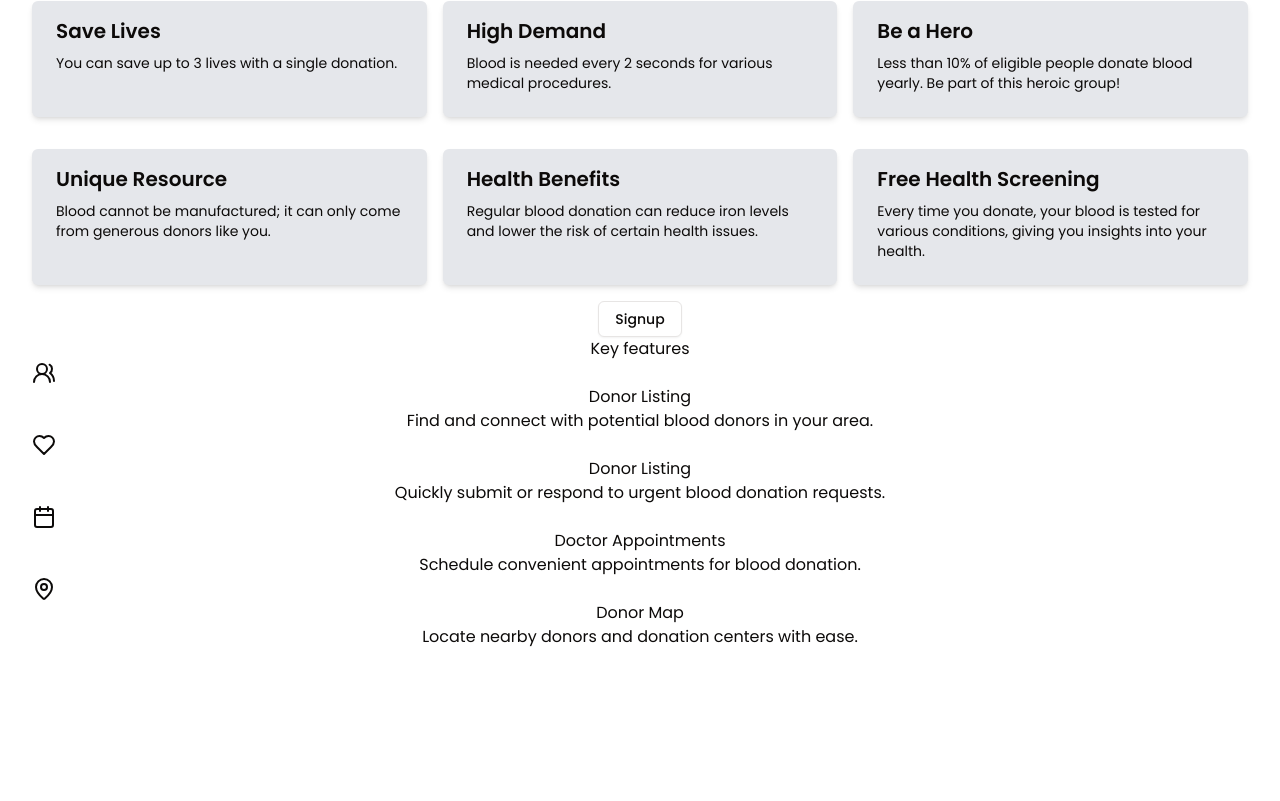
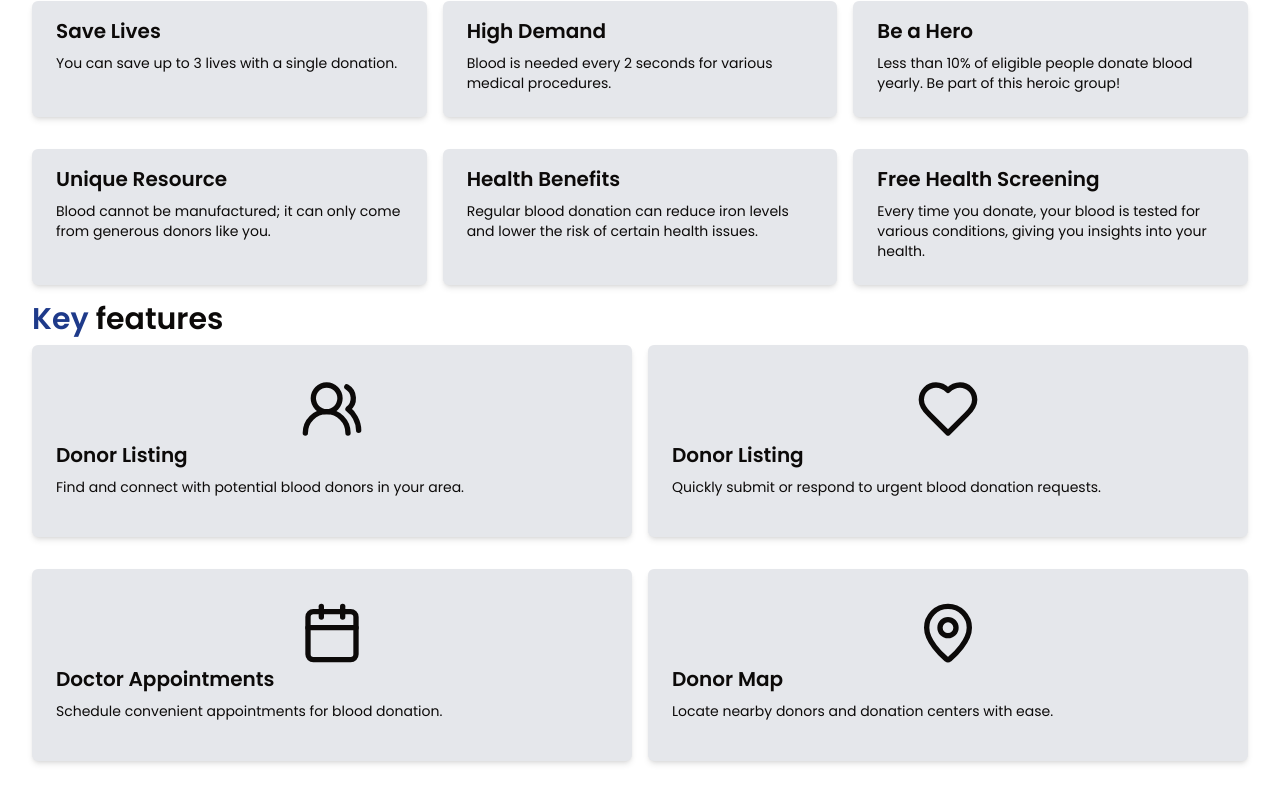
Before and after one commit to aces-erc/aces_techfest_hackathon_v7_bit_buster, a React (Vite) app in the folder Frontend/: page / in a window 1280 px wide. Shown: the part 820-1621 px from the top of the page. Before the commit the page ends 1501 px from the top, so only its background shows below. Built offline with nearby package versions, Linux system fonts and the light colour scheme.

Commit message:
update features section

```diff
--- a/Frontend/src/components/landing/feature_box.jsx
+++ b/Frontend/src/components/landing/feature_box.jsx
@@ -2,12 +2,12 @@ import React from 'react'
 
 const Feature = ({title, description, children}) => {
   return (
-    <div>
+    <div className='bg-gray-200 py-8 px-6 my-2 rounded-md shadow-md text-3xl'>
         {children}
-        <h1>
+        <h1 className='font-semibold text-xl text-left '>
             {title}
         </h1>
-        <p>{description}</p>
+        <p className='py-2 text-sm text-left'>{description}</p>
     </div>
   )
 }
--- a/Frontend/src/components/landing/features.jsx
+++ b/Frontend/src/components/landing/features.jsx
@@ -6,16 +6,16 @@ const Features = () => {
   return (
     <div>
       <div>
-        <h1>
-          <span>Key</span> features
+        <h1 className="text-3xl font-semibold text-left">
+          <span className="text-blue-900">Key</span> features
         </h1>
       </div>
 
-      <div>
-        <Feature title="Donor Listing" description="Find and connect with potential blood donors in your area."><UsersRound /></Feature>
-        <Feature title="Donor Listing" description="Quickly submit or respond to urgent blood donation requests."><Heart /></Feature>
-        <Feature title="Doctor Appointments" description="Schedule convenient appointments for blood donation."><Calendar /></Feature>
-        <Feature title="Donor Map" description="Locate nearby donors and donation centers with ease."><MapPin /></Feature>
+      <div className="grid grid-cols-1 sm:grid-cols-2 gap-4">
+        <Feature title="Donor Listing" description="Find and connect with potential blood donors in your area."><UsersRound className="mx-auto" size={64}/></Feature>
+        <Feature title="Donor Listing" description="Quickly submit or respond to urgent blood donation requests."><Heart className="mx-auto" size={64}/></Feature>
+        <Feature title="Doctor Appointments" description="Schedule convenient appointments for blood donation."><Calendar className="mx-auto" size={64}/></Feature>
+        <Feature title="Donor Map" description="Locate nearby donors and donation centers with ease."><MapPin className="mx-auto" size={64}/></Feature>
 
       </div>
     </div>
--- a/Frontend/src/components/landing/why.jsx
+++ b/Frontend/src/components/landing/why.jsx
@@ -28,9 +28,6 @@ const Why = () => {
                         )
                 })}
         </div>
-        <div>
-            <DialogDemo login={false}/>
-        </div>
     </div>
   )
 }
```
